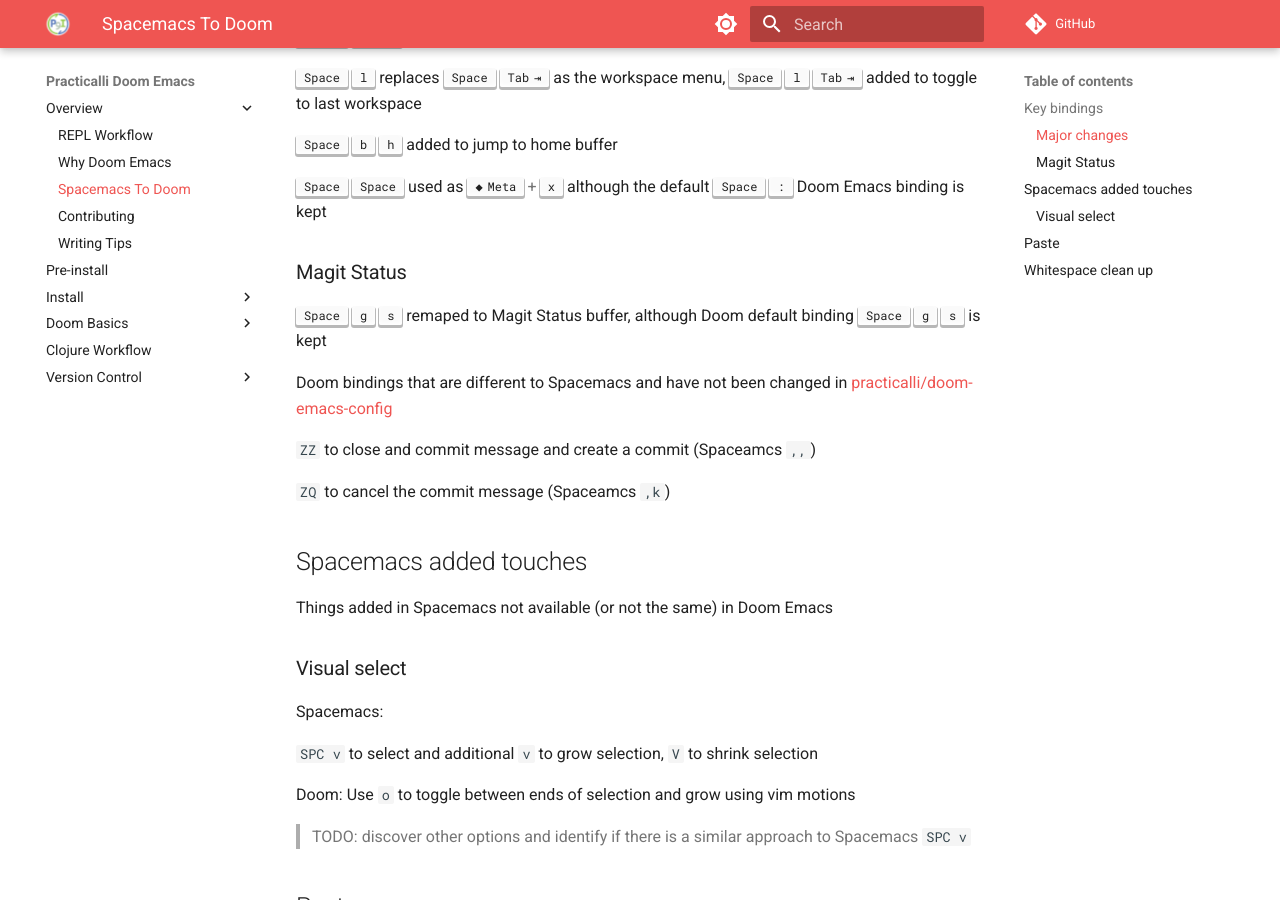
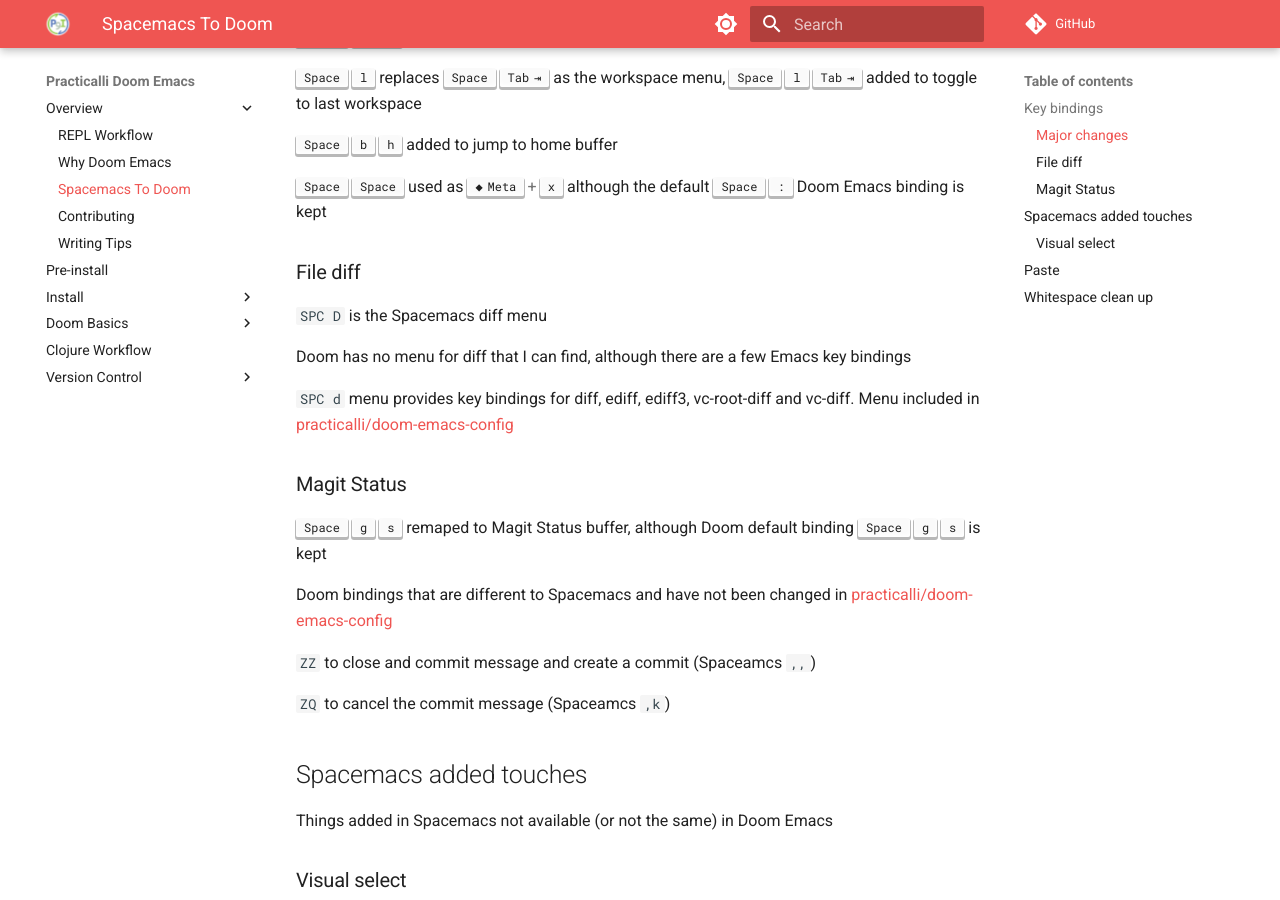
Before and after one commit to practicalli/doom-emacs, an MkDocs documentation site: the page built from docs/introduction/spacemacs-to-doom.md, in a window 1280 px wide and 900 px high, scrolled down 778 px. Built offline with MkDocs 1.6.1 and Material for MkDocs 9.7.7, drawn with Linux system fonts in a browser that asks for light colours; comment, search, counter and statistics services are not loaded.

Commit message:
intro: diff menu added - spacemacs to doom

```diff
--- a/docs/introduction/spacemacs-to-doom.md
+++ b/docs/introduction/spacemacs-to-doom.md
@@ -28,6 +28,14 @@
 ++spc++ ++"b"++ ++"h"++ added to jump to home buffer
 
 ++spc++ ++spc++ used as ++meta+"x"++ although the default ++spc++ ++colon++ Doom Emacs binding is kept
+
+### File diff
+
+`SPC D` is the Spacemacs diff menu
+
+Doom has no menu for diff that I can find, although there are a few Emacs key bindings
+
+`SPC d` menu provides key bindings for diff, ediff, ediff3, vc-root-diff and vc-diff.  Menu included in [practicalli/doom-emacs-config](https://github.com/practicalli/doom-emacs-config){target=_blank}
 
 
 ### Magit Status
```
